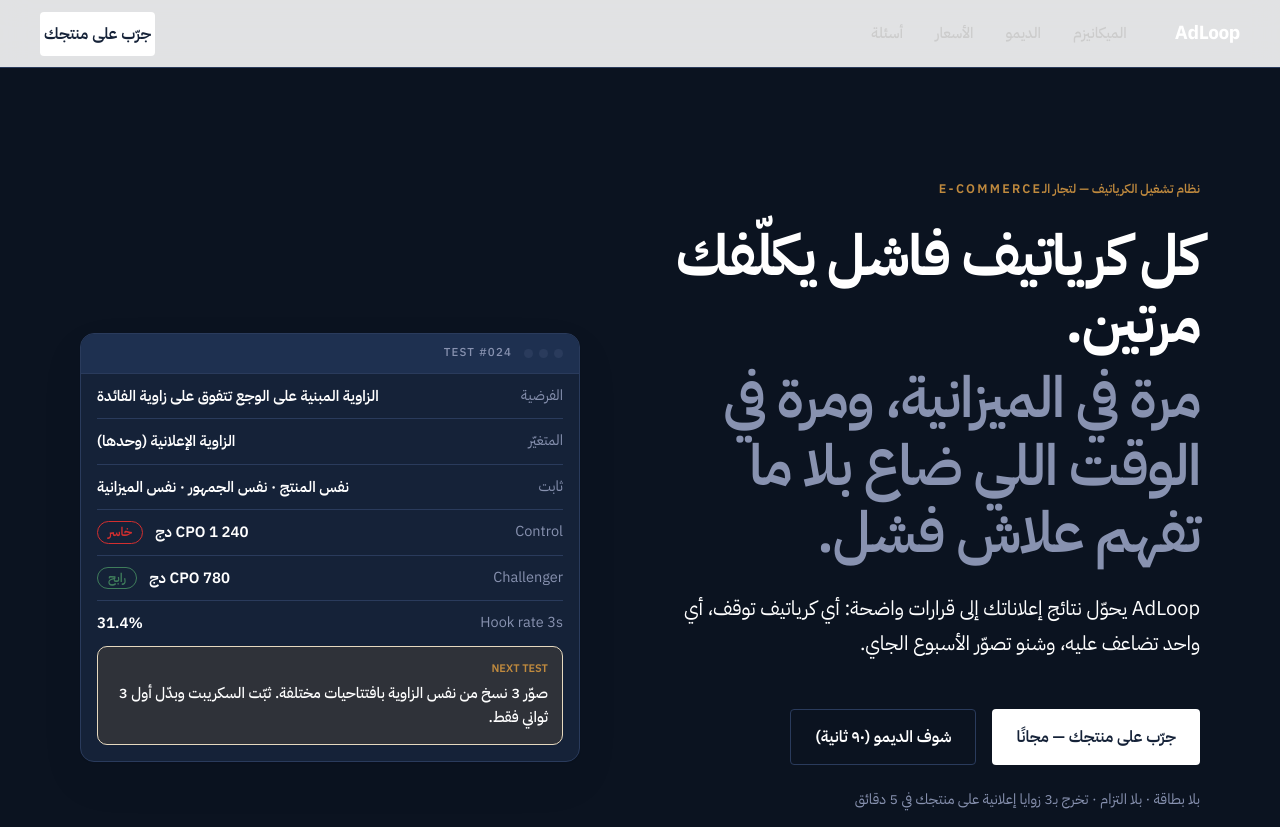
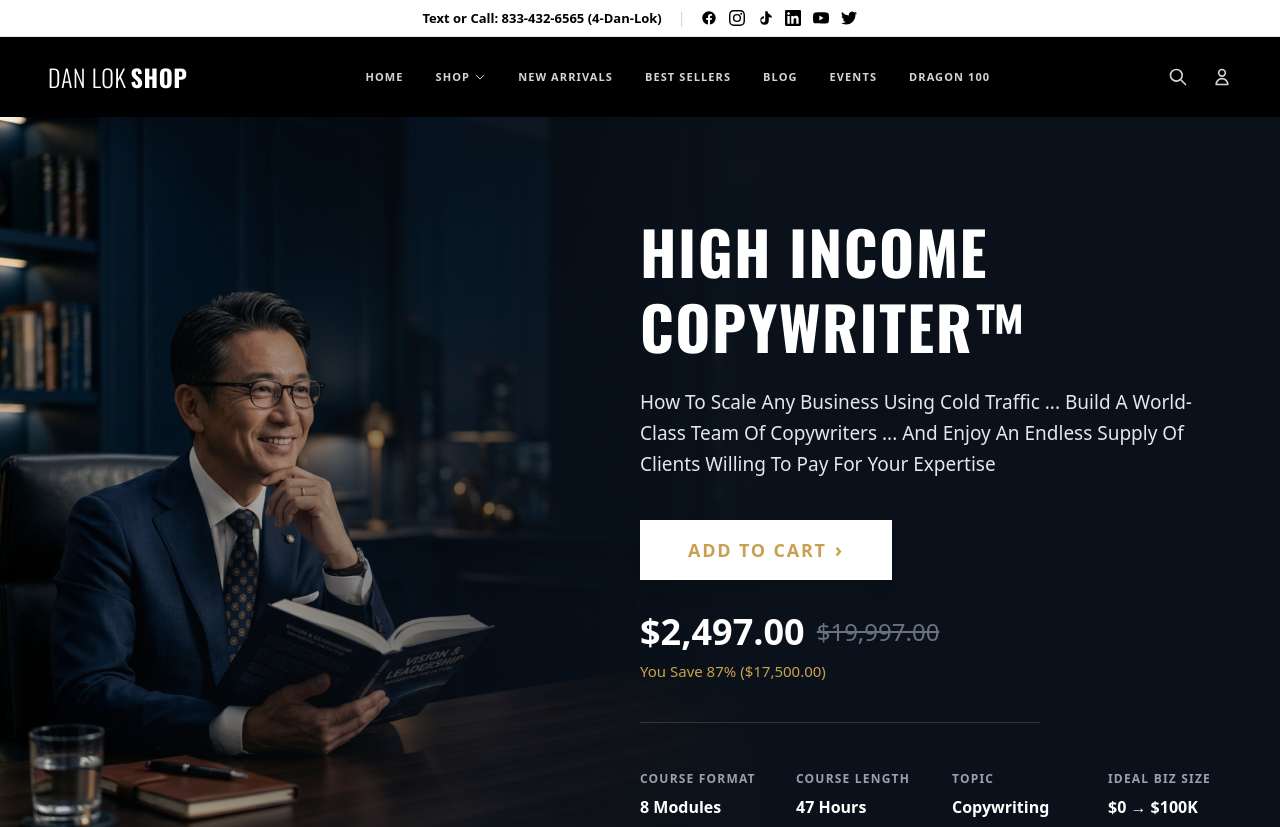
Before and after one commit to LOGISK7/DODO, a Next.js app: page / in a window 1280 px wide. Shown: the top 827 px of the page. Built offline with nearby package versions, Linux system fonts and the light colour scheme.

Commit message:
style: redesign landing page including Hero, Nav and global styles

```diff
--- a/app/globals.css
+++ b/app/globals.css
@@ -1,45 +1,25 @@
 @import "tailwindcss";
 @import "./tokens.css";
-@import "../public/fonts/fonts.css";
 
 @theme {
-  --color-canvas: var(--canvas);
-  --color-surface: var(--surface);
-  --color-surface-raised: var(--surface-raised);
-  --color-ink: var(--ink);
-  --color-ink-2: var(--ink-2);
-  --color-muted: var(--muted);
-  --color-line: var(--line);
-  --color-dark: var(--dark);
-  --color-dark-2: var(--dark-2);
-  --color-dark-line: var(--dark-line);
-  --color-gold: var(--gold);
-  --color-gold-ink: var(--gold-ink);
-  --color-gold-cta: var(--gold-cta);
-  --color-gold-soft: var(--gold-soft);
-  --color-pos: var(--pos);
-  --color-neg: var(--neg);
+  --color-canvas: #0a111a;
+  --color-surface: #121c27;
+  --color-surface-raised: #1a2736;
+  --color-ink: #ffffff;
+  --color-ink-2: #e0e0e0;
+  --color-muted: #a0a0a0;
+  --color-line: #333333;
+  --color-gold: #c9a050;
+  --color-gold-hover: #e0b868;
 
-  --spacing-4: 4px;
-  --spacing-8: 8px;
-  --spacing-12: 12px;
-  --spacing-16: 16px;
-  --spacing-24: 24px;
-  --spacing-32: 32px;
-  --spacing-48: 48px;
-  --spacing-64: 64px;
-  --spacing-96: 96px;
-  --spacing-112: 112px;
-  --spacing-144: 144px;
-
-  --font-arabic: "IBM Plex Sans Arabic", "IBM Plex Sans", sans-serif;
-  --font-sans: "IBM Plex Sans Arabic", "IBM Plex Sans", sans-serif;
+  --font-sans: var(--font-inter), sans-serif;
+  --font-oswald: var(--font-oswald), sans-serif;
 }
 
 @layer base {
   body {
-    background-color: var(--canvas);
-    color: var(--ink);
-    font-family: var(--font-arabic);
+    background-color: var(--color-canvas);
+    color: var(--color-ink);
+    font-family: var(--font-sans);
   }
 }
--- a/app/layout.tsx
+++ b/app/layout.tsx
@@ -1,9 +1,13 @@
 import type { Metadata } from "next";
+import { Inter, Oswald } from "next/font/google";
 import "./globals.css";
 
+const inter = Inter({ subsets: ["latin"], variable: "--font-inter" });
+const oswald = Oswald({ subsets: ["latin"], variable: "--font-oswald" });
+
 export const metadata: Metadata = {
-  title: "Arabic Landing Page",
-  description: "A single-page RTL Arabic landing page.",
+  title: "Dan Lok Shop - High Income Copywriter",
+  description: "High Income Copywriter Course",
 };
 
 export default function RootLayout({
@@ -12,24 +16,8 @@
   children: React.ReactNode;
 }>) {
   return (
-    <html lang="ar" dir="rtl">
-      <head>
-        <link
-          rel="preload"
-          href="/fonts/Qw3CZRtWPQCuHme67tEYUIx3Kh0PHR9N6Ys43PWrfQ.woff2"
-          as="font"
-          type="font/woff2"
-          crossOrigin="anonymous"
-        />
-        <link
-          rel="preload"
-          href="/fonts/Qw3NZRtWPQCuHme67tEYUIx3Kh0PHR9N6YOG-eCRXMR5Kw.woff2"
-          as="font"
-          type="font/woff2"
-          crossOrigin="anonymous"
-        />
-      </head>
-      <body className="antialiased">
+    <html lang="en" dir="ltr">
+      <body className={`${inter.variable} ${oswald.variable} antialiased`}>
         {children}
       </body>
     </html>
--- a/app/page.tsx
+++ b/app/page.tsx
@@ -1,6 +1,5 @@
 import { Nav } from "@/components/Nav";
 import { Hero } from "@/components/Hero";
-import { StickyCta } from "@/components/StickyCta";
 
 export default function Home() {
   return (
@@ -9,7 +8,6 @@
       <main>
         <Hero />
       </main>
-      <StickyCta />
     </>
   );
 }
--- a/components/Hero.tsx
+++ b/components/Hero.tsx
@@ -1,87 +1,71 @@
 import React from "react";
-import { content } from "@/content/ar";
-import { Section } from "./Section";
-import { Wrap } from "./Wrap";
-import { Eyebrow } from "./Eyebrow";
-import { Button } from "./Button";
-import { SpecimenCard } from "./SpecimenCard";
-import { RecommendationBox } from "./RecommendationBox";
-import { Chip } from "./Chip";
-import { Placeholder } from "./Placeholder";
 
 export function Hero() {
   return (
-    <Section tone="canvas" className="pt-[104px] pb-0 lg:py-112" padding="normal">
-      <Wrap>
-        <div
-          id="hero-section"
-          className="grid grid-cols-1 items-center gap-[64px] lg:grid-cols-[1.05fr_0.95fr]"
-        >
-          {/* Text Column (Leading Edge - Right in RTL) */}
-          <div className="flex flex-col items-start justify-center text-start">
-            <Eyebrow className="mb-[24px]">{content.hero.eyebrow}</Eyebrow>
+    <section className="relative w-full min-h-[600px] flex items-center justify-center bg-[#0a111a] font-sans overflow-hidden">
+      {/* Background Image & Overlay */}
+      <div
+        className="absolute inset-0 w-full h-full bg-no-repeat bg-left-top bg-cover opacity-50 md:opacity-100 md:w-[60%]"
+        style={{ backgroundImage: 'url("/hero-bg.jpg")' }}
+      >
+        {/* Gradient fade to blend into the right side background */}
+        <div className="absolute inset-0 bg-gradient-to-t from-[#0a111a] to-transparent md:bg-gradient-to-r md:from-transparent md:to-[#0a111a]" />
+      </div>
 
-            <h1 className="text-h1 mb-[24px] flex flex-col gap-2">
-              <span className="text-[var(--ink)]">{content.hero.headlineA.line1}</span>
-              <span className="text-[var(--muted)] font-semibold">{content.hero.headlineA.line2}</span>
-            </h1>
+      {/* Content Container */}
+      <div className="relative z-10 w-full max-w-7xl mx-auto px-6 md:px-12 flex flex-col md:flex-row items-center pt-24 pb-16">
 
-            <p className="text-lead mb-[48px] text-[var(--ink)] max-w-[600px]">
-              {content.hero.lead}
-            </p>
+        {/* Empty left column for spacing on desktop */}
+        <div className="hidden md:block md:w-5/12 lg:w-1/2"></div>
 
-            <div className="flex flex-col w-full gap-[16px] mb-[24px] md:flex-row md:items-center md:w-auto">
-              <Button variant="primary" size="default">
-                {content.hero.ctaPrimary}
-              </Button>
-              <Button variant="ghost" size="default">
-                {content.hero.ctaGhost}
-              </Button>
+        {/* Text and CTA column (Right side) */}
+        <div className="w-full md:w-7/12 lg:w-1/2 flex flex-col items-center md:items-start text-center md:text-left">
+
+          <h1 className="font-oswald text-4xl md:text-5xl lg:text-6xl font-bold uppercase tracking-wide text-white mb-6 leading-tight">
+            HIGH INCOME COPYWRITER™
+          </h1>
+
+          <p className="text-[17px] md:text-[19px] leading-relaxed text-gray-200 mb-10 max-w-[600px]">
+            How To Scale Any Business Using Cold Traffic ... Build A World-Class Team Of Copywriters ... And Enjoy An Endless Supply Of Clients Willing To Pay For Your Expertise
+          </p>
+
+          <button className="bg-white text-[#c9a050] font-bold text-lg px-12 py-4 shadow-lg hover:bg-gray-100 transition-colors uppercase tracking-widest flex items-center gap-2 group mb-8">
+            ADD TO CART
+            <span className="text-xl group-hover:translate-x-1 transition-transform">›</span>
+          </button>
+
+          <div className="flex flex-col items-center md:items-start gap-1 mb-12 border-b border-[#333333] pb-10 w-full max-w-[400px]">
+            <div className="flex items-end gap-3 mb-1">
+              <span className="text-4xl font-bold text-white">$2,497.00</span>
+              <span className="text-2xl text-gray-500 line-through mb-1">$19,997.00</span>
             </div>
-
-            <div className="text-[14.5px] text-[var(--muted)] mb-[48px] text-center md:text-start w-full md:w-auto">
-              {content.hero.microCopy}
-            </div>
-
-            {/* Trust bar */}
-            <div className="flex flex-wrap items-center gap-[16px] text-small font-medium text-[var(--ink-2)] border-t border-[var(--line)] pt-[24px]">
-              <Placeholder id="trust-1" value="بيانات" />
-              <div className="h-[5px] w-[5px] rounded-full bg-[var(--gold)]" />
-              <Placeholder id="trust-2" value="بيانات" />
-              <div className="h-[5px] w-[5px] rounded-full bg-[var(--gold)]" />
-              <Placeholder id="trust-3" value="بيانات" />
+            <div className="text-[#c9a050] font-medium text-[15px]">
+              You Save 87% ($17,500.00)
             </div>
           </div>
 
-          {/* Visual Column (Trailing Edge - Left in RTL) */}
-          <div className="flex justify-center lg:justify-end w-full">
-            <SpecimenCard
-              className="w-full max-w-[500px]"
-              label="TEST #024"
-              floating={true}
-              rows={[
-                { k: "الفرضية", v: "الزاوية المبنية على الوجع تتفوق على زاوية الفائدة" },
-                { k: "المتغيّر", v: "الزاوية الإعلانية (وحدها)" },
-                { k: "ثابت", v: "نفس المنتج · نفس الجمهور · نفس الميزانية" },
-                {
-                  k: "Control",
-                  v: <div className="flex items-center gap-3">CPO 1 240 دج <Chip label="خاسر" variant="lose" /></div>
-                },
-                {
-                  k: "Challenger",
-                  v: <div className="flex items-center gap-3">CPO 780 دج <Chip label="رابح" variant="win" /></div>
-                },
-                { k: "Hook rate 3s", v: "31.4%" },
-              ]}
-              footer={
-                <RecommendationBox label="NEXT TEST">
-                  صوّر 3 نسخ من نفس الزاوية بافتتاحيات مختلفة. ثبّت السكريبت وبدّل أول 3 ثواني فقط.
-                </RecommendationBox>
-              }
-            />
+          {/* Stats Grid */}
+          <div className="grid grid-cols-2 md:grid-cols-4 gap-x-8 gap-y-6 text-center md:text-left w-full">
+            <div className="flex flex-col gap-2">
+              <span className="text-gray-400 text-xs font-bold uppercase tracking-widest">COURSE FORMAT</span>
+              <span className="text-white text-base font-semibold">8 Modules</span>
+            </div>
+            <div className="flex flex-col gap-2">
+              <span className="text-gray-400 text-xs font-bold uppercase tracking-widest">COURSE LENGTH</span>
+              <span className="text-white text-base font-semibold">47 Hours</span>
+            </div>
+            <div className="flex flex-col gap-2">
+              <span className="text-gray-400 text-xs font-bold uppercase tracking-widest">TOPIC</span>
+              <span className="text-white text-base font-semibold">Copywriting</span>
+            </div>
+            <div className="flex flex-col gap-2">
+              <span className="text-gray-400 text-xs font-bold uppercase tracking-widest">IDEAL BIZ SIZE</span>
+              <span className="text-white text-base font-semibold">$0 &rarr; $100K</span>
+            </div>
           </div>
+
         </div>
-      </Wrap>
-    </Section>
+      </div>
+    </section>
   );
 }
--- a/components/Nav.tsx
+++ b/components/Nav.tsx
@@ -1,34 +1,61 @@
 import React from "react";
-import { content } from "@/content/ar";
-import { Button } from "./Button";
+import Link from "next/link";
 
 export function Nav() {
   return (
-    <nav className="sticky top-0 z-50 flex h-[68px] items-center justify-between border-b border-[var(--line)] bg-[rgba(255,255,255,0.88)] px-[20px] backdrop-blur-[14px] md:px-[40px]">
-      {/* Leading edge: Wordmark */}
-      <div className="text-[19px] font-bold tracking-[-0.02em] text-[var(--ink)]" dir="ltr">
-        {content.nav.logo}
+    <header className="w-full flex flex-col font-sans">
+      {/* Top Utility Bar */}
+      <div className="w-full bg-white text-black text-sm py-2 px-4 md:px-8 flex justify-center items-center gap-4 border-b border-gray-200">
+        <span className="font-semibold text-[13px]">Text or Call: 833-432-6565 (4-Dan-Lok)</span>
+        <span className="text-gray-300">|</span>
+        <div className="flex items-center gap-3">
+          {/* Facebook */}
+          <svg className="w-4 h-4 fill-current" viewBox="0 0 24 24"><path d="M22 12c0-5.523-4.477-10-10-10S2 6.477 2 12c0 4.991 3.657 9.128 8.438 9.878v-6.987h-2.54V12h2.54V9.797c0-2.506 1.492-3.89 3.777-3.89 1.094 0 2.238.195 2.238.195v2.46h-1.26c-1.243 0-1.63.771-1.63 1.562V12h2.773l-.443 2.89h-2.33v6.988C18.343 21.128 22 16.991 22 12z"/></svg>
+          {/* Instagram */}
+          <svg className="w-4 h-4 fill-current" viewBox="0 0 24 24"><path d="M12 2.163c3.204 0 3.584.012 4.85.07 3.252.148 4.771 1.691 4.919 4.919.058 1.265.069 1.645.069 4.849 0 3.205-.012 3.584-.069 4.849-.149 3.225-1.664 4.771-4.919 4.919-1.266.058-1.644.07-4.85.07-3.204 0-3.584-.012-4.849-.07-3.26-.149-4.771-1.699-4.919-4.92-.058-1.265-.07-1.644-.07-4.849 0-3.204.013-3.583.07-4.849.149-3.227 1.664-4.771 4.919-4.919 1.266-.057 1.645-.069 4.849-.069zM12 0C8.741 0 8.333.014 7.053.072 2.695.272.273 2.69.073 7.052.014 8.333 0 8.741 0 12c0 3.259.014 3.668.072 4.948.2 4.358 2.618 6.78 6.98 6.98C8.333 23.986 8.741 24 12 24c3.259 0 3.668-.014 4.948-.072 4.354-.2 6.782-2.618 6.979-6.98.059-1.28.073-1.689.073-4.948 0-3.259-.014-3.667-.072-4.947-.196-4.354-2.617-6.78-6.979-6.98C15.668.014 15.259 0 12 0zm0 5.838a6.162 6.162 0 100 12.324 6.162 6.162 0 000-12.324zM12 16a4 4 0 110-8 4 4 0 010 8zm6.406-11.845a1.44 1.44 0 100 2.881 1.44 1.44 0 000-2.881z"/></svg>
+          {/* TikTok */}
+          <svg className="w-4 h-4 fill-current" viewBox="0 0 24 24"><path d="M19.59 6.69a4.83 4.83 0 01-3.77-4.25V2h-3.45v13.67a2.89 2.89 0 01-5.2 1.74 2.89 2.89 0 012.31-4.64 2.93 2.93 0 01.88.13V9.4a6.84 6.84 0 00-1-.05A6.33 6.33 0 005 15.68l.05.3a6.33 6.33 0 006.28 6.02 6.33 6.33 0 006.33-6.26v-5.25a8.21 8.21 0 004.34 1.23v-3.41a4.8 4.8 0 01-2.41-.62z"/></svg>
+          {/* LinkedIn */}
+          <svg className="w-4 h-4 fill-current" viewBox="0 0 24 24"><path d="M20.447 20.452h-3.554v-5.569c0-1.328-.027-3.037-1.852-3.037-1.853 0-2.136 1.445-2.136 2.939v5.667H9.351V9h3.414v1.561h.046c.477-.9 1.637-1.85 3.37-1.85 3.601 0 4.267 2.37 4.267 5.455v6.286zM5.337 7.433c-1.144 0-2.063-.926-2.063-2.065 0-1.138.92-2.063 2.063-2.063 1.14 0 2.064.925 2.064 2.063 0 1.139-.925 2.065-2.064 2.065zm1.782 13.019H3.555V9h3.564v11.452zM22.225 0H1.771C.792 0 0 .774 0 1.729v20.542C0 23.227.792 24 1.771 24h20.451C23.2 24 24 23.227 24 22.271V1.729C24 .774 23.2 0 22.222 0h.003z"/></svg>
+          {/* YouTube */}
+          <svg className="w-4 h-4 fill-current" viewBox="0 0 24 24"><path d="M23.498 6.186a3.016 3.016 0 00-2.122-2.136C19.505 3.545 12 3.545 12 3.545s-7.505 0-9.377.505A3.017 3.017 0 00.502 6.186C0 8.07 0 12 0 12s0 3.93.502 5.814a3.016 3.016 0 002.122 2.136c1.871.505 9.376.505 9.376.505s7.505 0 9.377-.505a3.015 3.015 0 002.122-2.136C24 15.93 24 12 24 12s0-3.93-.502-5.814zM9.545 15.568V8.432L15.818 12l-6.273 3.568z"/></svg>
+          {/* Twitter */}
+          <svg className="w-4 h-4 fill-current" viewBox="0 0 24 24"><path d="M23.953 4.57a10 10 0 01-2.825.775 4.958 4.958 0 002.163-2.723c-.951.555-2.005.959-3.127 1.184a4.92 4.92 0 00-8.384 4.482C7.69 8.095 4.067 6.13 1.64 3.162a4.822 4.822 0 00-.666 2.475c0 1.71.87 3.213 2.188 4.096a4.904 4.904 0 01-2.228-.616v.06a4.923 4.923 0 003.946 4.827 4.996 4.996 0 01-2.212.085 4.936 4.936 0 004.604 3.417 9.867 9.867 0 01-6.102 2.105c-.39 0-.779-.023-1.17-.067a13.995 13.995 0 007.557 2.209c9.053 0 13.998-7.496 13.998-13.985 0-.21 0-.42-.015-.63A9.935 9.935 0 0024 4.59z"/></svg>
+        </div>
       </div>
 
-      {/* Center/Trailing: Anchor links (Desktop only) */}
-      <div className="hidden min-[900px]:flex items-center gap-[32px] me-auto ms-[48px]">
-        {content.nav.links.map((link, idx) => (
-          <a
-            key={idx}
-            href={`#${link}`}
-            className="text-[15px] font-medium text-[var(--ink-2)] transition-colors hover:text-[var(--ink)]"
-          >
-            {link}
-          </a>
-        ))}
-      </div>
+      {/* Main Nav */}
+      <nav className="w-full bg-black text-white py-6 px-6 md:px-12 flex items-center justify-between">
+        {/* Logo */}
+        <div className="flex items-center gap-1 font-oswald text-2xl tracking-wide uppercase">
+          <span className="font-light">DAN LOK</span>
+          <span className="font-bold">SHOP</span>
+        </div>
 
-      {/* Trailing: CTA Button */}
-      <div className="flex shrink-0">
-        <Button variant="primary" size="small" className="w-auto">
-          {content.nav.cta}
-        </Button>
-      </div>
-    </nav>
+        {/* Links */}
+        <div className="hidden lg:flex items-center gap-8 text-[11px] font-bold tracking-widest text-gray-300">
+          <Link href="#" className="hover:text-white transition-colors">HOME</Link>
+          <Link href="#" className="flex items-center gap-1 hover:text-white transition-colors">
+            SHOP
+            <svg className="w-3 h-3" fill="none" stroke="currentColor" viewBox="0 0 24 24"><path strokeLinecap="round" strokeLinejoin="round" strokeWidth={2} d="M19 9l-7 7-7-7" /></svg>
+          </Link>
+          <Link href="#" className="hover:text-white transition-colors">NEW ARRIVALS</Link>
+          <Link href="#" className="hover:text-white transition-colors">BEST SELLERS</Link>
+          <Link href="#" className="hover:text-white transition-colors">BLOG</Link>
+          <Link href="#" className="hover:text-white transition-colors">EVENTS</Link>
+          <Link href="#" className="hover:text-white transition-colors">DRAGON 100</Link>
+        </div>
+
+        {/* Icons */}
+        <div className="flex items-center gap-6">
+          <button className="text-gray-300 hover:text-white transition-colors">
+            <svg className="w-5 h-5" fill="none" stroke="currentColor" viewBox="0 0 24 24"><path strokeLinecap="round" strokeLinejoin="round" strokeWidth={2} d="M21 21l-6-6m2-5a7 7 0 11-14 0 7 7 0 0114 0z" /></svg>
+          </button>
+          <button className="text-gray-300 hover:text-white transition-colors">
+            <svg className="w-5 h-5" fill="none" stroke="currentColor" viewBox="0 0 24 24"><path strokeLinecap="round" strokeLinejoin="round" strokeWidth={2} d="M16 7a4 4 0 11-8 0 4 4 0 018 0zM12 14a7 7 0 00-7 7h14a7 7 0 00-7-7z" /></svg>
+          </button>
+        </div>
+      </nav>
+    </header>
   );
 }
```
Also changed, not shown: public/hero-bg.jpg (added).
